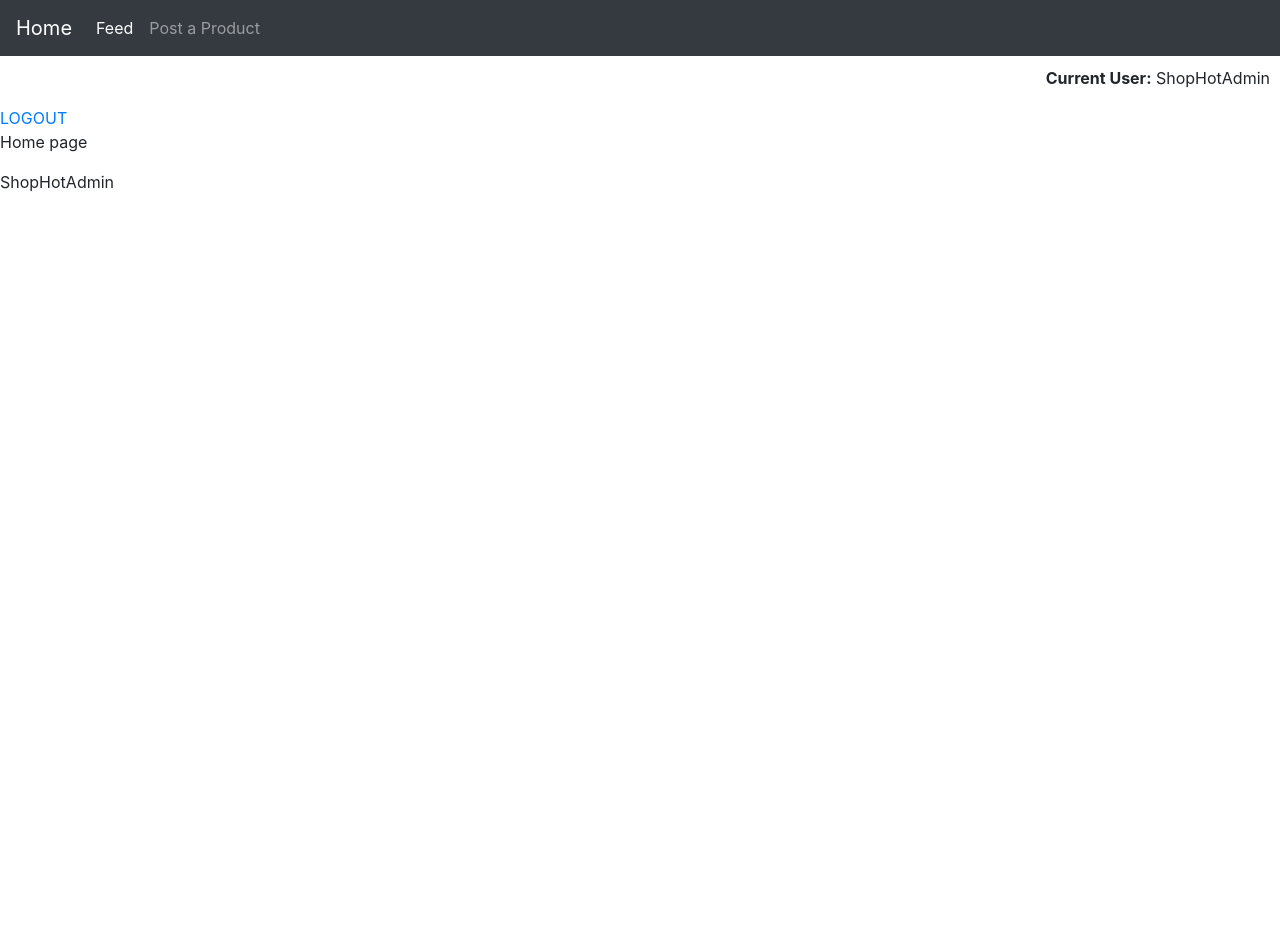
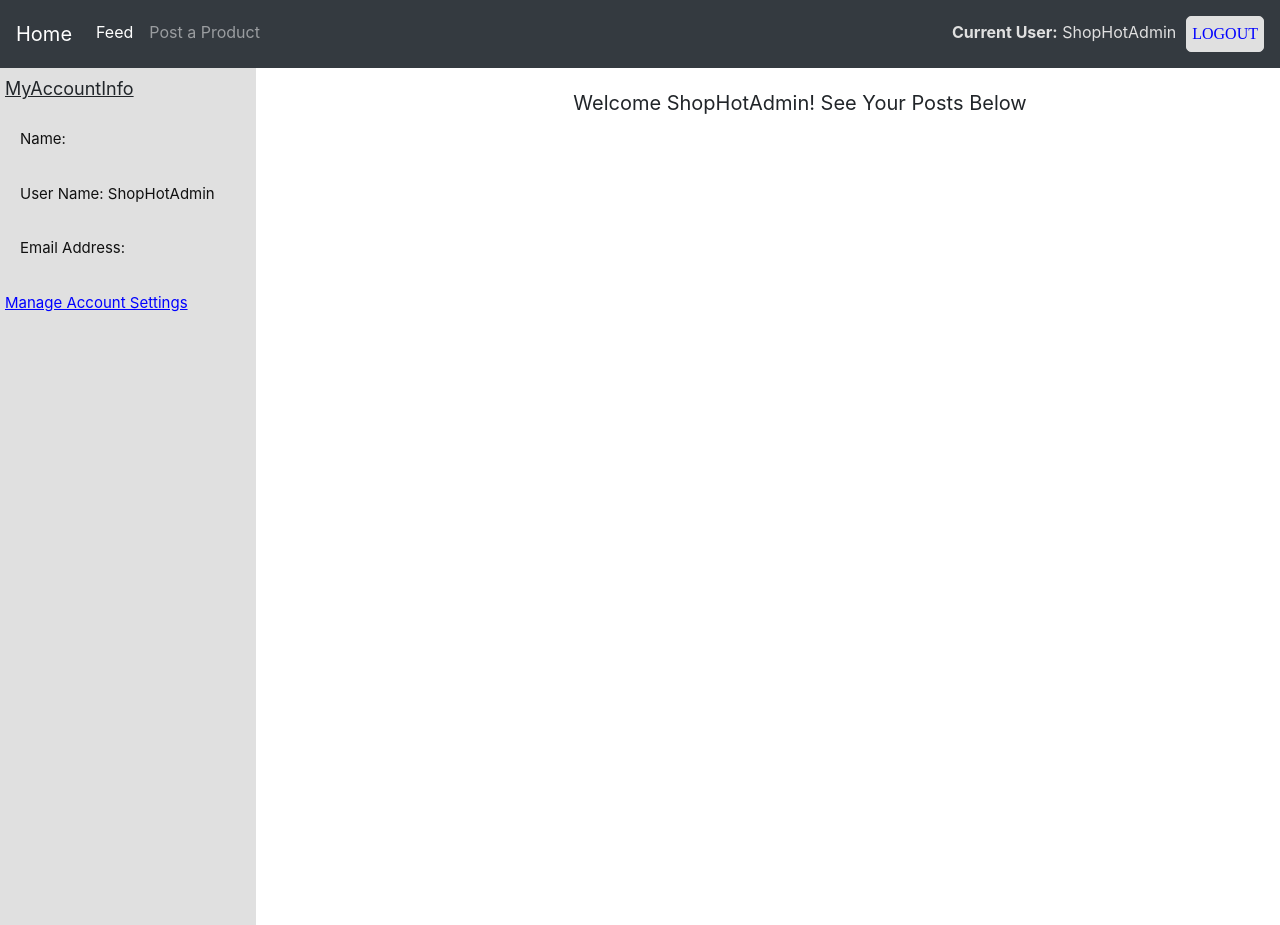
Before and after one commit to gharv222/shophot, a Django app: page /shop/home/ in a window 1280 px wide. Run offline with Django 3.2, Linux system fonts and the light colour scheme; a user stored in the database is signed in; data comes from the database, SQL or seed files in the repository; both versions use the stored data as it was after the commit; some libraries are stand-ins or nearby versions.

Commit message:
Created User home page, and creat authentication requirements

```diff
--- a/shophot/shop/templates/shophome.html
+++ b/shophot/shop/templates/shophome.html
@@ -1,6 +1,39 @@
 {% extends 'base.html' %}
+{% load static %}
+{% block custom_css%}
+<link rel="stylesheet" type="text/css" href="{% static 'css/account_home.css' %}">
+{% endblock %}
+
+
 {% block content %}
-<p>Home page</p>
-{{current_user}}
+<p class="Welcome">Welcome {{current_user}}! See Your Posts Below</p>
+	<div class="sidenav">
+		<p class="accountinfo">MyAccountInfo</p>
+		<p class="else">Name: </p>
+  		<p class="else">User Name: {{request.user}}</p>
+  		<p class="else">Email Address: {{request.user.email}}</p>
+  		<a class="Settings" href="#">Manage Account Settings</a>
+  	</div>
 
+
+
+	<div class="row">
+		<div class="my_posts">
+			<div class="post">
+	   			{% for entry in my_posts reversed %}
+	   				<div class="card">
+  						<h5 class="card-header">@{{ entry.user }}</h5>
+  						<div class="card-body">
+    						<h5 class="card-title">Product: <b>{{entry.product_name}}</b></h5>
+    						<p class="card-text">Price: <b>{{entry.product_price}}</b></p>
+    						<p class="card-text">Seller: <b>{{entry.product_store}}</b></p>
+    						<p class="card-text" id="comm">Buyer Comments:</p>
+    						<p class="comment">{{entry.comment}}</p>
+    						<a href="{{entry.product_link}}" class="btn btn-primary">View Product</a>
+  						</div>
+					</div>
+	   			{% endfor %}
+			</div>
+		</div>
+	</div>
 {% endblock %}
--- a/shophot/shop/views.py
+++ b/shophot/shop/views.py
@@ -1,6 +1,8 @@
 from django.shortcuts import render
 from datetime import datetime
 from django.contrib.auth.models import User
+from django.contrib.auth import authenticate, login, logout
+from django.shortcuts import HttpResponse, HttpResponseRedirect
 # Create your views here.
 
 from .models import product_post, account
@@ -12,6 +14,8 @@ def feed(request):
 	"""
 	Renders the product feed of all product entries
 	"""
+	if (request.user.is_authenticated)==False:
+		return HttpResponseRedirect('http://127.0.0.1:8000/authentication_error')
 	post = product_post.objects.all()
 	context = {'post': post}
 
@@ -21,8 +25,11 @@ def home(request):
 	"""
 	Renders a home page for a specific user
 	"""
+	if (request.user.is_authenticated)==False:
+		return HttpResponseRedirect('http://127.0.0.1:8000/authentication_error')
 	current_user = request.user
-	context = {'current_user':current_user}
+	my_posts = product_post.objects.filter(user=current_user)
+	context = {'current_user':current_user, 'my_posts':my_posts}
 	return render(request, 'shophome.html', context)
 
 
@@ -30,6 +37,8 @@ def post(request):
 	"""
 	Renders a a page in which a user can create a post entry that save to the database
 	"""
+	if (request.user.is_authenticated)==False:
+		return HttpResponseRedirect('http://127.0.0.1:8000/authentication_error')
 	if request.method == "POST":
 		post_ = request.POST
 
--- a/shophot/shophot/urls.py
+++ b/shophot/shophot/urls.py
@@ -23,8 +23,9 @@ from . import views
 urlpatterns = [
     path('admin/', admin.site.urls),
     path('home/', views.home),
-    path('new_account', views.new_account),
+    path('new_account/', views.new_account),
     path('signout/', views.signout),
+    path('authentication_error/', views.error),
     path('shop/', include('shop.urls'))
 
 ]
--- /dev/null
+++ b/shophot/static/css/account_home.css
@@ -0,0 +1,96 @@
+body {
+	text-align: center;
+	background-color: white;
+}
+.Welcome{
+	font-size: 20px;
+	margin-left: 25%;
+	padding-top: 20px;
+}
+
+
+.account_info{
+	padding-left: 20px;
+	text-align: left;
+	width: 25%;
+	margin-bottom: 100%;
+
+}
+.header {
+	margin-bottom: 5px;
+}
+li {
+	padding-bottom: 5px;
+}
+.support_info{
+	list-style-type: none;
+	/*padding-left: 50px;*/
+}
+.my_posts{
+	margin-left: 25%;
+	width: 75%;
+	max-height: 300px;
+	overflow-y: scroll;
+
+
+}
+.comment{
+	border: 1px solid #B8B8B8;
+	padding-top: 3px;
+	padding-left: 5px;
+	padding-bottom: 15px;
+}
+.card{
+	text-align: left;
+	margin-bottom: 20px;
+	margin-right: 30px;
+	margin-left: 30px;
+}
+#comm{
+	margin-bottom: 1px;
+}
+
+/* The sidebar menu */
+.sidenav {
+    height: 100%; /* Full-height: remove this if you want "auto" height */
+    width: 20%; /* Set the width of the sidebar */
+    position: fixed; /* Fixed Sidebar (stay in place on scroll) */
+    z-index: 1; /* Stay on top */
+    top: 0; /* Stay at the top */
+    left: 0;
+    background-color: #E0E0E0; /* Black */
+    overflow-x: hidden; /* Disable horizontal scroll */
+    padding-top: 0px;
+    text-align: left;
+    margin-top: 65px;
+}
+
+/* The navigation menu links */
+.else {
+    padding: 10px 0px 6px 20px;
+    text-decoration: none;
+    font-size: 15px;
+    color: #111;
+    display: block;
+}
+.Settings{
+	padding-top: 10px;
+	padding-left: 5px;
+    text-decoration: underline;
+    font-size: 15px;
+    color: blue;
+    display: block;
+}
+
+
+/* When you mouse over the navigation links, change their color */
+.sidenav a:hover {
+    color: #A9A9A9;
+
+}
+.accountinfo{
+	text-decoration: underline;
+	font-size: 18px;
+	padding-left: 5px;
+	padding-top: 10px;
+}
--- a/shophot/static/css/base.css
+++ b/shophot/static/css/base.css
@@ -1,5 +1,17 @@
 .current_user {
-	text-align: right;
+	text-align: left;
 	padding-right: 10px;
-	padding-top: 10px;
+	padding-top: 12px;
+	color: #E0E0E0;
 }
+nav {
+	z-index: 2;
+}
+.logout {
+	font-family: bold;
+	color: blue;
+	border: 1px solid #E0E0E0;
+	background-color: #E0E0E0;
+	padding: 5px;
+	border-radius: 5px;
+}
--- a/shophot/templates/about.html
+++ /dev/null
@@ -1,6 +0,0 @@
-{% extends 'home.html' %}
-
-{% block content %}
-<p>About</p>
-
-{% endblock %}
--- a/shophot/templates/base.html
+++ b/shophot/templates/base.html
@@ -27,11 +27,14 @@
 	      </li>
 	    </ul>
 	  </div>
+	  <p class="current_user"><b>Current User:</b> {{request.user}}</p>
+	  <a type="button" class="logout" href="http://127.0.0.1:8000/signout">LOGOUT</a>
+
 	</nav>
 	<div>
-	<p class="current_user"><b>Current User:</b> {{request.user}}</p>
+
 	</div>
-	<a type="button" class="logout" href="http://127.0.0.1:8000/signout">LOGOUT</a>
+
 
 	{% block content %}
 	<h1>This is in base.html</h1>
--- a/shophot/templates/create.html
+++ /dev/null
@@ -1 +0,0 @@
-{% extends 'base.html' %}
--- a/shophot/templates/loggedin.html
+++ /dev/null
@@ -1,5 +0,0 @@
-{%% extends 'base.html'}
-{% block content %}
-<p>Shop Home</p>
-
-{% endblock %}
--- a/shophot/templates/preview.html
+++ /dev/null
@@ -1,6 +0,0 @@
-{% extends 'home.html' %}
-
-{% block content %}
-<p>Preview</p>
-
-{% endblock %}
```
Also changed, not shown: shophot/shop/templates/feed.html (+25 -4 lines), shophot/shop/templates/search.html (deleted, +0 -9 lines), shophot/shophot/views.py (+7 -4 lines), shophot/static/css/error.css (added, +14 -0 lines), shophot/static/css/feed_styles.css (+50 -2 lines), shophot/static/css/post_styles.css (+5 -5 lines), shophot/templates/error.html (added, +13 -0 lines), shophot/templates/loggedoutnav.html (deleted, +0 -16 lines), shophot/db.sqlite3.
